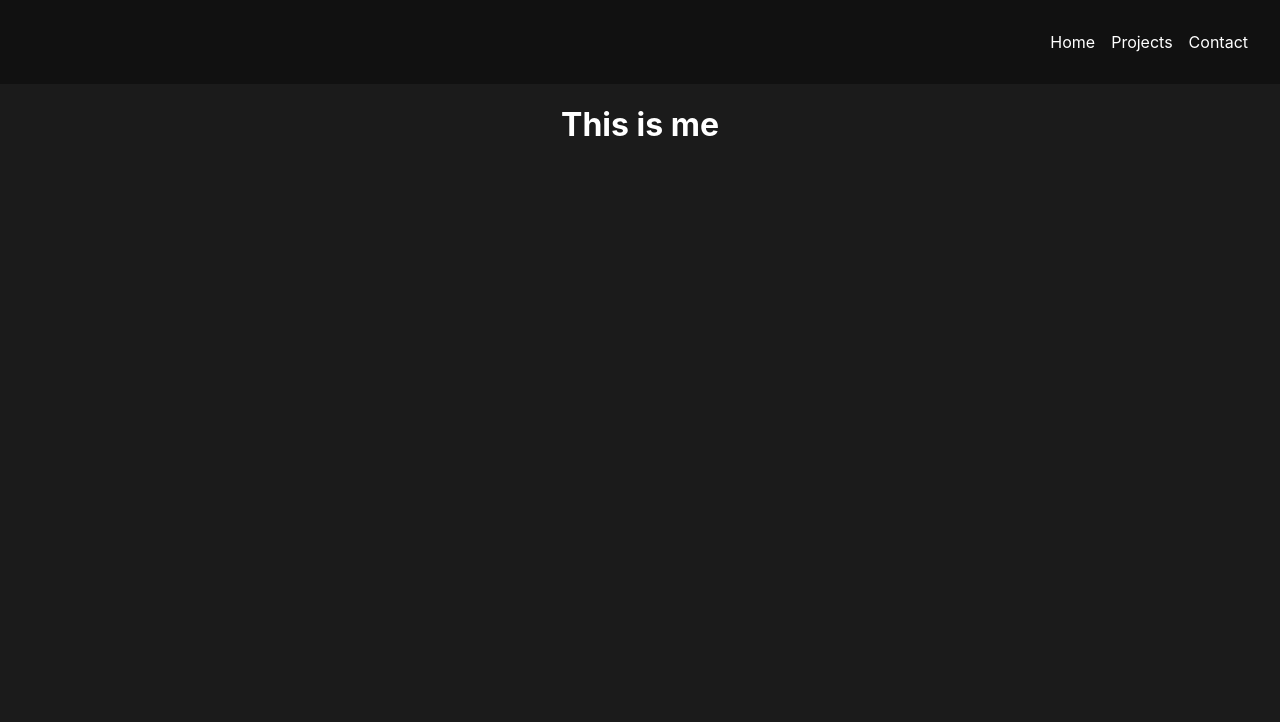
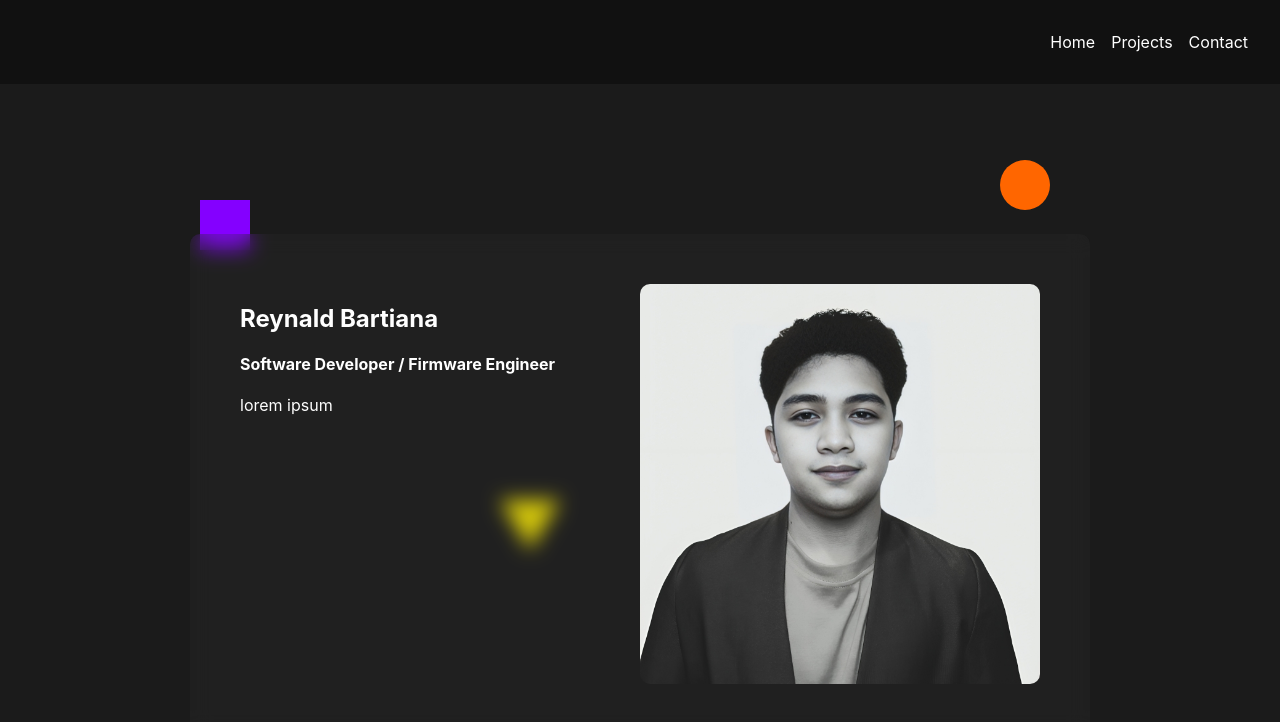
Before and after one commit to seru01/portfolio, a React (Create React App) app in the folder portfolio/: page / in a window 1280 px wide. Shown: the top 722 px of the page. Built offline with nearby package versions, Linux system fonts and the light colour scheme.

Commit message:
main content profile done

```diff
--- a/portfolio/src/App.css
+++ b/portfolio/src/App.css
@@ -61,3 +61,72 @@
 .Nav li a:hover {
   color: yellow; /* Change color on hover */
 }
+
+.MainContent {
+  display: flex;
+  justify-content: center;
+  align-items: center;
+  height: 100vh;
+}
+
+.Card.Profile {
+  width: 800px;
+  height: 400px;
+  padding: 50px;
+  background-color: rgba(59, 59, 59, 0.2);
+  backdrop-filter: blur(10px);
+  border-radius: 10px;
+}
+
+.imageSection {
+  width: 50%;
+  height: 100%;
+  float: right;
+  background-image: url(./images/Formal_Picture.png);
+  background-size: cover; /* Ensure the background image covers the entire div */
+  background-position: center; /* Center the background image */
+  border-radius: 10px;
+}
+
+.infoSection {
+  width: 50%;
+  height: 100%;
+  float: left;
+}
+
+.infoName,
+.infoTitle,
+.infoDescription {
+  text-align: left;
+}
+
+/* shapes */
+.triangle-down {
+  width: 0;
+  height: 0;
+  border-left: 30px solid transparent;
+  border-right: 30px solid transparent;
+  border-top: 50px solid #ffee00;
+  position: absolute;
+  top: 500px;
+  left: 500px;
+}
+
+.circle {
+  height: 50px;
+  width: 50px;
+  background-color: #ff6600;
+  border-radius: 50%;
+  position: absolute;
+  top: 160px;
+  left: 1000px;
+}
+
+.square {
+  height: 50px;
+  width: 50px;
+  background-color: #8400ff;
+  position: absolute;
+  top: 200px;
+  left: 200px;
+}
--- a/portfolio/src/App.js
+++ b/portfolio/src/App.js
@@ -7,7 +7,6 @@ function App() {
   return (
     <div className="App">
       <Nav />
-      <LandP />
       <Maincontent />
     </div>
   );
--- a/portfolio/src/components/LandP.js
+++ /dev/null
@@ -1,11 +0,0 @@
-import React from "react";
-
-const LandP = () => {
-  return (
-    <div className="landPContent">
-      <h1> This is me </h1>
-    </div>
-  );
-};
-
-export default LandP;
--- a/portfolio/src/components/MainContent.js
+++ b/portfolio/src/components/MainContent.js
@@ -3,8 +3,24 @@ import React from "react";
 const Maincontent = () => {
   return (
     <div className="MainContent">
-      <div className="">
+      <div class="triangle-down"></div>
+      <div class="circle"></div>
+      <div class="square"></div>
 
+      <div className="Card Profile">
+        <div className="imageSection"></div>
+        <div className="infoSectiom">
+          <div className="infoName">
+            <h2>Reynald Bartiana</h2>
+          </div>
+          <div className="infoTitle">
+            <h4>Software Developer / Firmware Engineer</h4>
+          </div>
+          <div className="infoProgLang"></div>
+          <div className="infoDescription">
+            <p>lorem ipsum</p>
+          </div>
+        </div>
       </div>
     </div>
   );
```
Also changed, not shown: portfolio/src/images/Formal_C_Picture.jpg (added), portfolio/src/images/Formal_Picture.png (added).
